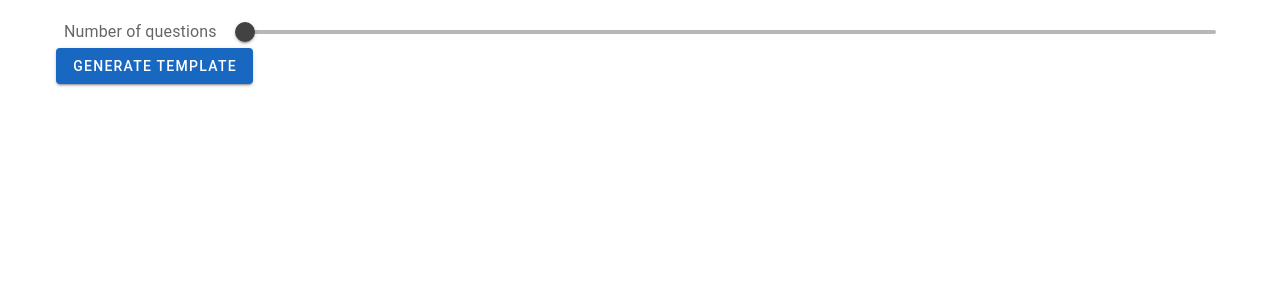
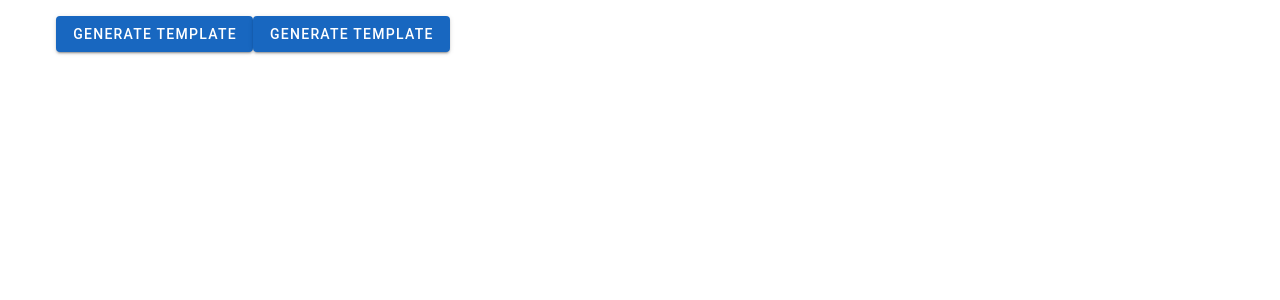
Before and after one commit to prandt/OMRChecker-AutoTemplate, a Vue app: page / in a window 1280 px wide. Shown: the top 300 px of the page. Built offline with nearby package versions, Linux system fonts and the light colour scheme.

Commit message:
chore: add tailwindcss

```diff
--- /dev/null
+++ b/index.css
@@ -0,0 +1,3 @@
+@tailwind base;
+@tailwind components;
+@tailwind utilities;
--- a/package.json
+++ b/package.json
@@ -21,12 +21,15 @@
   "devDependencies": {
     "@vitejs/plugin-vue": "^4.0.0",
     "@vue/test-utils": "^2.3.0",
+    "autoprefixer": "^10.4.14",
     "cypress": "^12.7.0",
     "eslint": "^8.34.0",
     "eslint-plugin-cypress": "^2.12.1",
     "eslint-plugin-vue": "^9.9.0",
     "jsdom": "^21.1.0",
+    "postcss": "^8.4.22",
     "start-server-and-test": "^2.0.0",
+    "tailwindcss": "^3.3.1",
     "vite": "^4.1.4",
     "vitest": "^0.29.1"
   }
--- /dev/null
+++ b/postcss.config.js
@@ -0,0 +1,6 @@
+module.exports = {
+  plugins: {
+    tailwindcss: {},
+    autoprefixer: {},
+  },
+}
--- a/src/components/HomeComponent.vue
+++ b/src/components/HomeComponent.vue
@@ -1,11 +1,6 @@
 <template>
     <div>
-        <v-slider
-        label="Number of questions"
-        class="align-center"
-        hide-details
-      >
-      </v-slider>
+        <v-btn color="primary">Generate template</v-btn>
         <v-btn color="primary">Generate template</v-btn>
     </div>
 </template>
```
Also changed, not shown: tailwind.config.js (added, +11 -0 lines), 2 other files (tests, documents, lock files or other folders).
